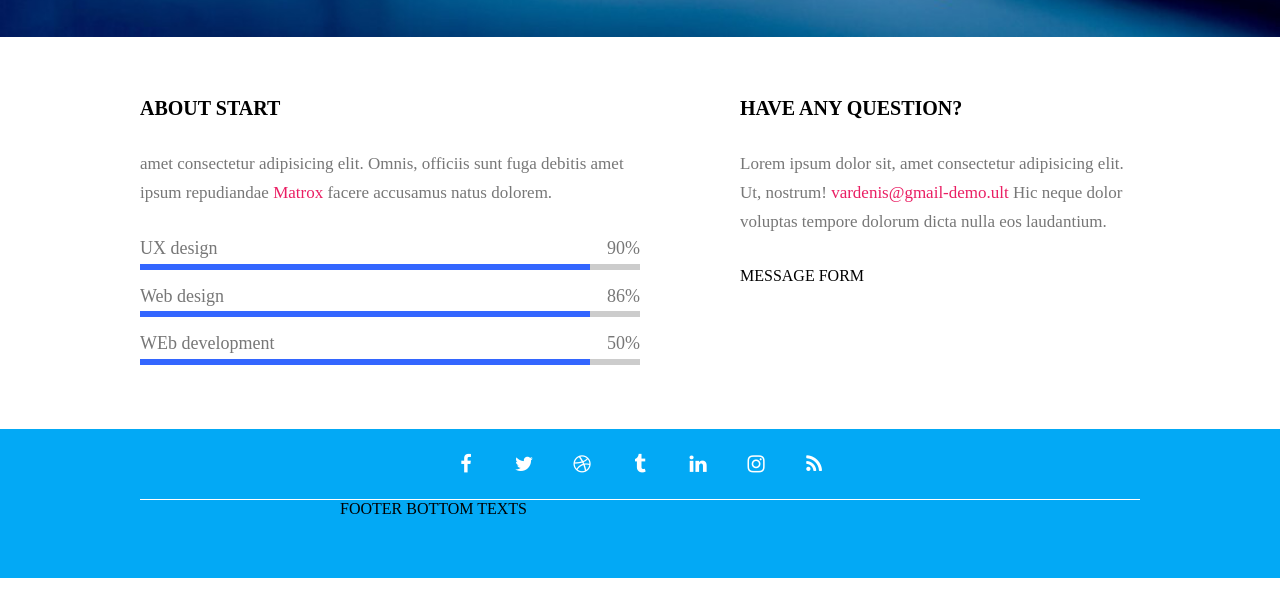
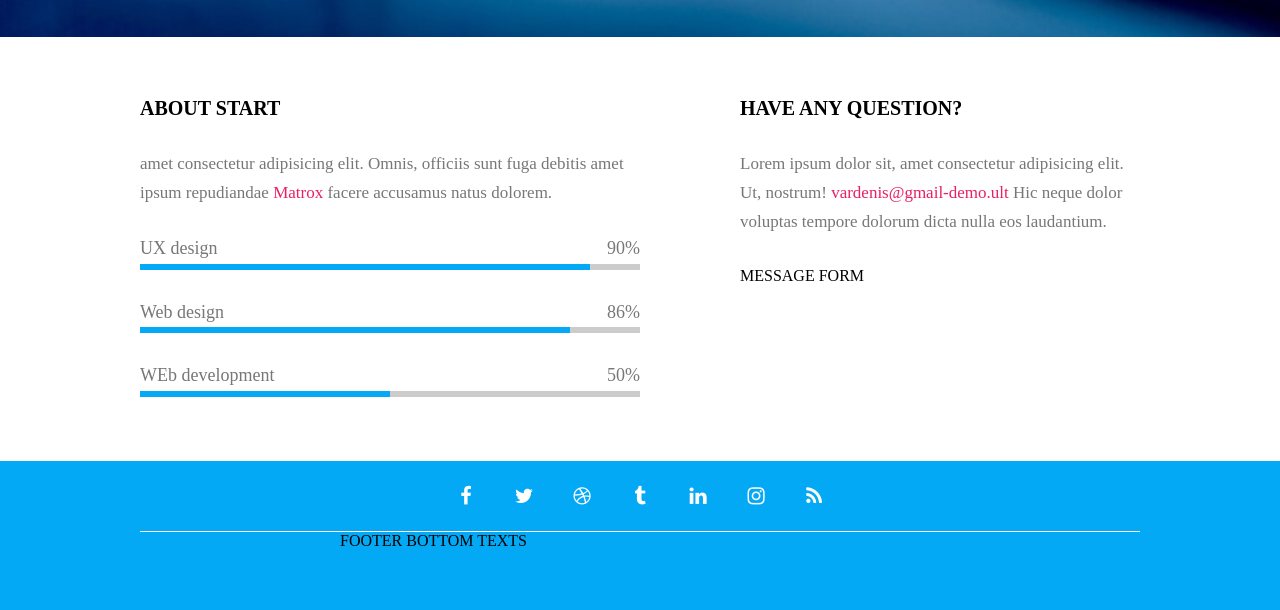
Before and after one commit to tombalv/Leaving-soon, a website: page index.html in a window 1280 px wide. Shown: the part 439-1049 px from the top of the page. Before the commit the page ends 1017 px from the top, so only its background shows below. Drawn offline with Linux system fonts and the light colour scheme; a web font is replaced by a local one.

Commit message:
progress bar static design

```diff
--- a/css/components/progress-bar.css
+++ b/css/components/progress-bar.css
@@ -1,7 +1,7 @@
 .progress-bar-group {
   display: flex;
   flex-direction: column;
-  gap: 1em;
+  gap: 2em;
 }
 .progress-bar-group > .progress-bar {
   display: flex;
@@ -24,7 +24,7 @@
   background-color: #ccc;
 }
 .progress-bar-group .progress {
-  width: 90%;
+  width: 100%;
   height: inherit;
-  background-color: #36f;
+  background-color: var(--main-color);
 }
--- a/index.html
+++ b/index.html
@@ -82,7 +82,7 @@
                       <p class="value">90%</p>
                   </div>
                   <div class="bottom">
-                      <div class="progress"></div>
+                      <div class="progress" style="width: 90%; transition: all 1s;"></div>
                   </div>
               </div>
               <div class="progress-bar">
@@ -91,7 +91,7 @@
                       <p class="value">86%</p>
                   </div>
                   <div class="bottom">
-                      <div class="progress"></div>
+                      <div class="progress" style="width: 86%;"></div>
                   </div>
               </div>
               <div class="progress-bar">
@@ -100,7 +100,7 @@
                       <p class="value">50%</p>
                   </div>
                   <div class="bottom">
-                      <div class="progress"></div>
+                      <div class="progress" style="width: 50%;"></div>
                   </div>
               </div>
           </div>
```
